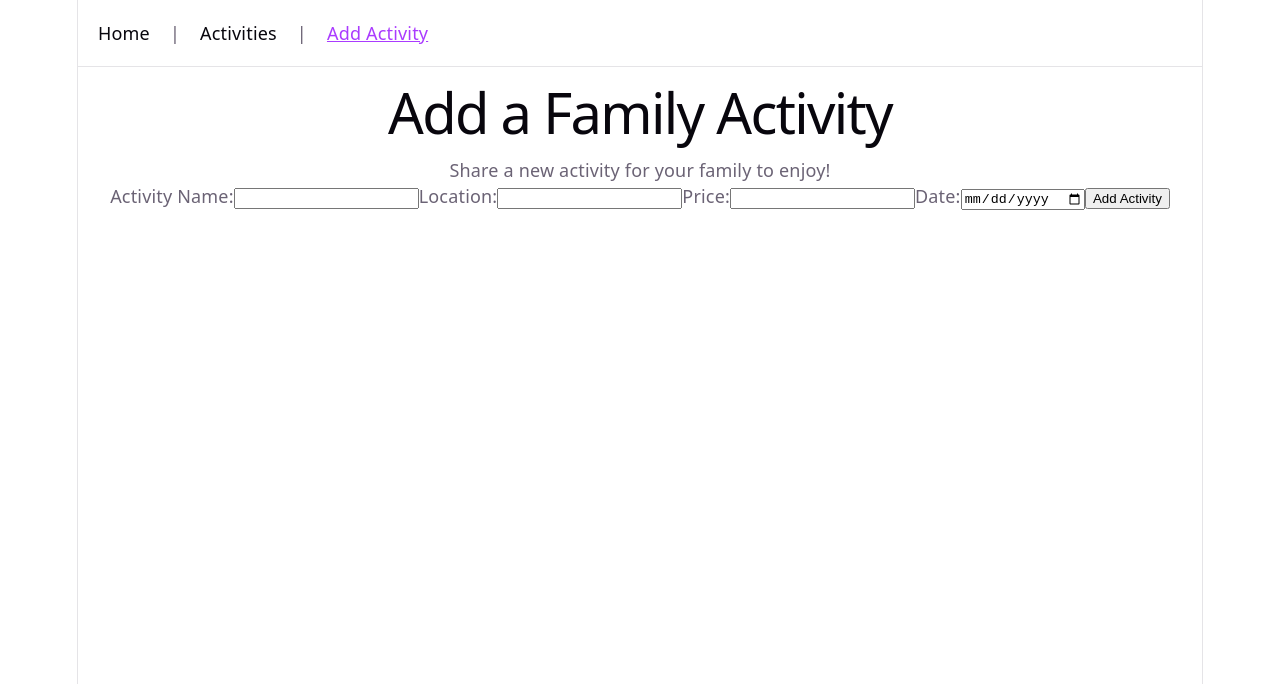
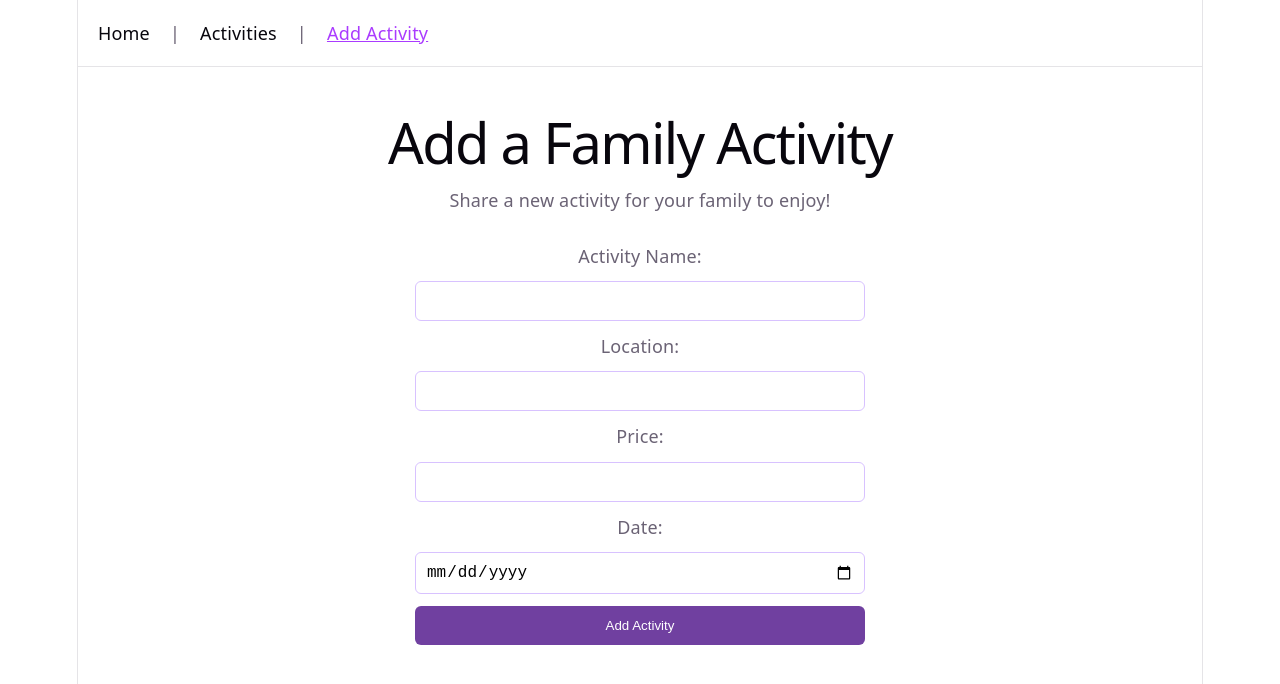
Before and after one commit to Anastasia-2102/family-activities, a React (Vite) app: page /add-activity in a window 1280 px wide. Shown: the top 684 px of the page. Built offline with nearby package versions, Linux system fonts and the light colour scheme; no server answers; the database is empty.

Commit message:
Add SCSS styles for all pages

```diff
--- a/src/pages/Activities.jsx
+++ b/src/pages/Activities.jsx
@@ -1,11 +1,11 @@
 function Activities( {data, error}) {
     return (
-        <main>
+        <main className="activities-page">
             <h1>Family Activities</h1>
             <p>Explore activities for the whole family!</p>
 
-            <p>{error}</p>
-            <p>{data.length} activities found</p>
+            <p className="error-message">{error}</p>
+            <p className="activities-count">{data.length} activities found</p>
 
             {data.map((activity) => (
                 <div className="activity-card" key={activity.id}>
--- a/src/pages/AddActivity.jsx
+++ b/src/pages/AddActivity.jsx
@@ -30,7 +30,7 @@ function AddActivity({ reload }) {
     navigate('/activities')
 }
     return (
-        <main>
+        <main className="add-activity-page">
             <h1>Add a Family Activity</h1>
             <p>Share a new activity for your family to enjoy!</p>
             <form onSubmit={handleSubmit}>
--- a/src/pages/Home.jsx
+++ b/src/pages/Home.jsx
@@ -1,6 +1,6 @@
 function Home() {
     return (
-        <main>
+        <main className="home-page">
             <h1>Welcome to Family Activities</h1>
             <p>Discover fun activities to enjoy with your family!</p>
         </main>
--- a/src/scss/main.scss
+++ b/src/scss/main.scss
@@ -2,3 +2,6 @@
 @use 'base/base';
 @use 'components/activity-card';
 @use 'layout/navigation';
+@use 'pages/home';
+@use 'pages/activities';
+@use 'pages/add-activity';
--- /dev/null
+++ b/src/scss/pages/_activities.scss
@@ -0,0 +1,14 @@
+.activities-page {
+    padding: 30px 20px;
+
+.activities-count {
+    margin: 20px 0;
+    font-weight: 600;
+    color: #7040a0;
+}
+
+.error-message {
+    color: #d32f2f;
+    margin: 10px 0;
+}
+}
--- /dev/null
+++ b/src/scss/pages/_add-activity.scss
@@ -0,0 +1,27 @@
+.add-activity-page {
+    padding: 30px 20px;
+}
+
+.add-activity-page form {
+    max-width: 450px;
+    margin: 30px auto;
+    display: flex;
+    flex-direction: column;
+    gap: 12px;
+}
+
+.add-activity-page input {
+    padding: 10px;
+    border: 1px solid #d8c2ff;
+    border-radius: 6px;
+    font-size: 16px;
+}
+
+.add-activity-page button {
+    padding: 12px;
+    background-color: #7040a0;
+    color: white;
+    border: none;
+    border-radius: 6px;
+    cursor: pointer;
+}
--- /dev/null
+++ b/src/scss/pages/_home.scss
@@ -0,0 +1,9 @@
+.home-page {
+  padding: 30px 20px;
+
+  p {
+    max-width: 600px;
+    margin: 0 auto;
+    line-height: 1.6;
+  }
+}
```
